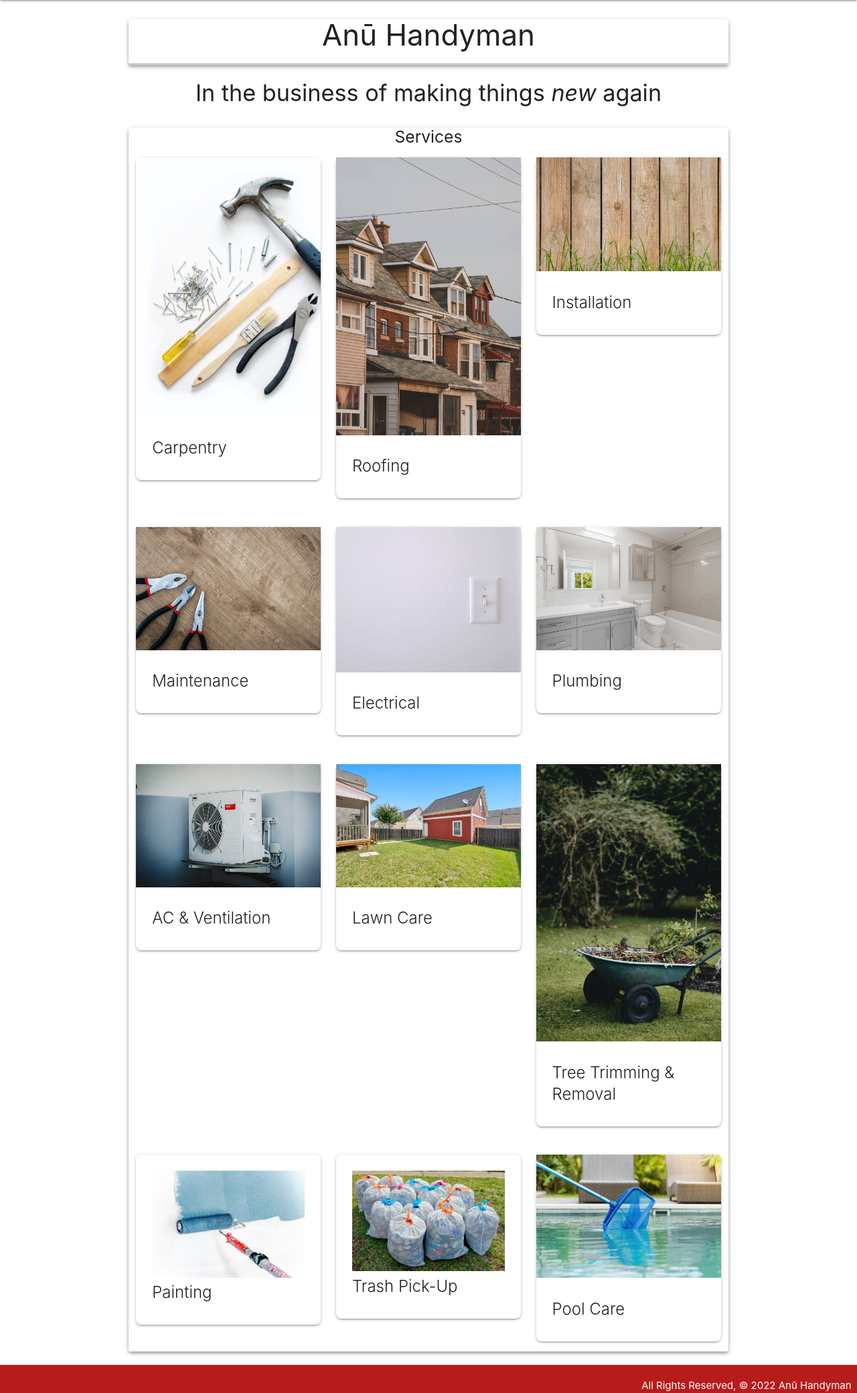
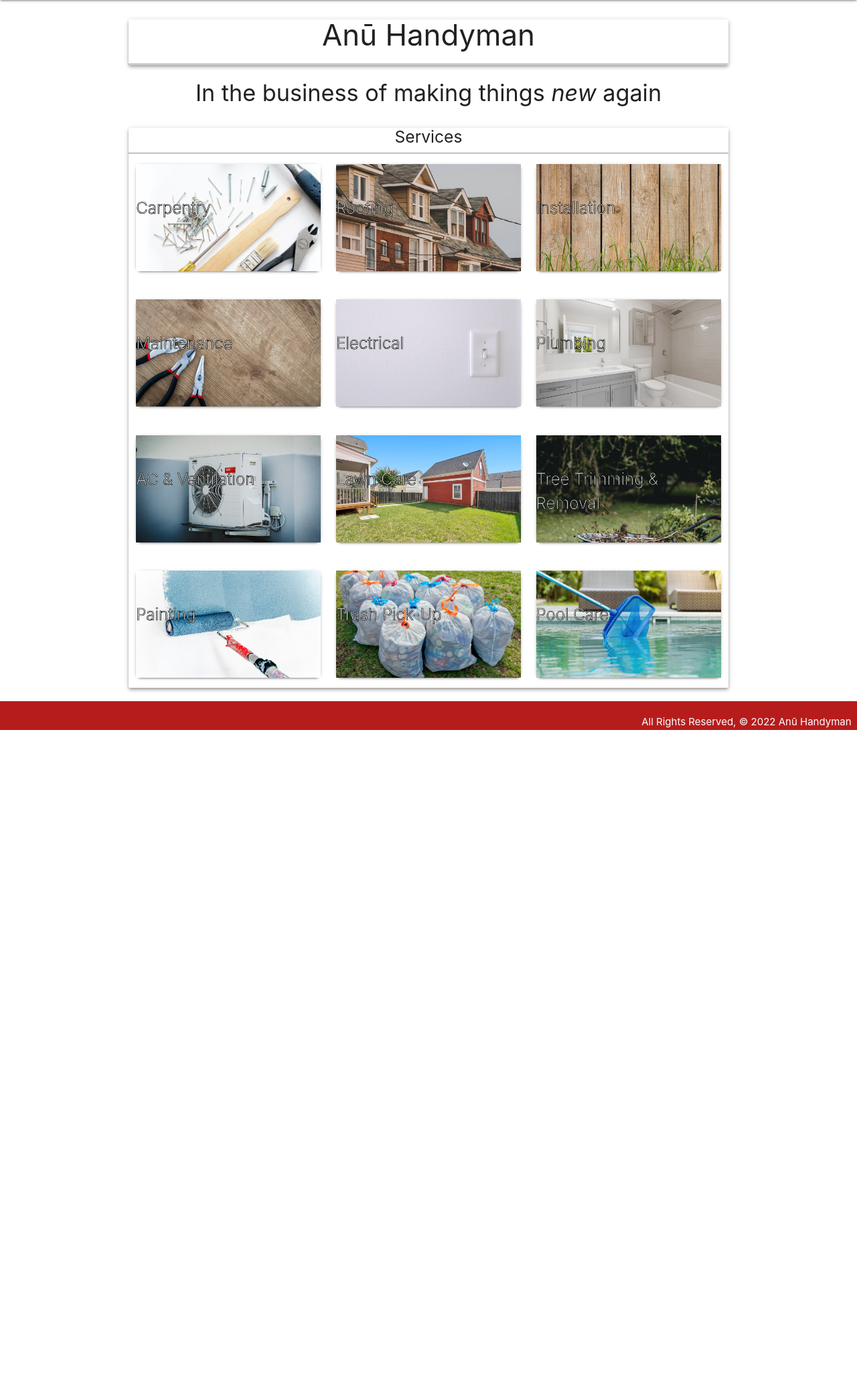
Before and after one commit to maikalangi/anu_handyman, a Django app: page / in a window 1280 px wide. Shown: the part 64-2144 px from the top of the page at 67% size. After the commit the page ends 1154 px from the top, so only its background shows below. Run offline with Django 4.2, Linux system fonts and the light colour scheme.

Commit message:
adds more styling

```diff
--- a/main_app/static/css/style.css
+++ b/main_app/static/css/style.css
@@ -13,12 +13,22 @@ main {
 }
 
 .card {
+  display: flex;
   border-radius: 8px;
+  height: 20vh;
 }
 
-.img {
+.responsive-img {
   width: 100%;
-  height: 5vh;
+}
+
+.card-title {
+  color: ;
+  position: absolute;
+  top: 30%;
+  -webkit-text-stroke-width: 0.7px;
+  -webkit-text-stroke-color: black;
+  text-shadow: 50px;
 }
 
 footer {
--- a/main_app/templates/home.html
+++ b/main_app/templates/home.html
@@ -14,6 +14,7 @@
 <div class="z-depth-2">
 
     <h5 class="center">Services</h5>
+    <hr />
     <div class="row">
         <div class="col s12 m4">
             <div class="card">
@@ -21,10 +22,9 @@
                     class="responsive-img"
                     src="{% static 'main_app/carpentry.jpg' %}"
                     alt="carpentry"
+                    style="object-fit: cover;"
                 >
-                <div class="card-content">
-                    <span class="card-title">Carpentry</span>
-                </div>
+                <span class="card-title white-text">Carpentry</span>
             </div>
         </div>
         <div class="col s12 m4">
@@ -33,10 +33,9 @@
                     class="responsive-img"
                     src="{% static 'main_app/roofing.avif' %}"
                     alt="carpentry"
+                    style="object-fit: cover;"
                 >
-                <div class="card-content">
-                    <span class="card-title">Roofing</span>
-                </div>
+                <span class="card-title white-text">Roofing</span>
             </div>
         </div>
         <div class="col s12 m4">
@@ -45,10 +44,9 @@
                     class="responsive-img"
                     src="{% static 'main_app/installation.avif' %}"
                     alt="carpentry"
+                    style="object-fit: cover;"
                 >
-                <div class="card-content">
-                    <span class="card-title">Installation</span>
-                </div>
+                <span class="card-title white-text">Installation</span>
             </div>
         </div>
     </div>
@@ -59,10 +57,9 @@
                     class="responsive-img"
                     src="{% static 'main_app/maintenance.avif' %}"
                     alt="carpentry"
+                    style="object-fit: cover;"
                 >
-                <div class="card-content">
-                    <span class="card-title">Maintenance</span>
-                </div>
+                <span class="card-title white-text">Maintenance</span>
             </div>
         </div>
         <div class="col s12 m4">
@@ -71,10 +68,9 @@
                     class="responsive-img"
                     src="{% static 'main_app/electrical.avif' %}"
                     alt="carpentry"
+                    style="object-fit: cover;"
                 >
-                <div class="card-content">
-                    <span class="card-title">Electrical</span>
-                </div>
+                <span class="card-title white-text">Electrical</span>
             </div>
         </div>
         <div class="col s12 m4">
@@ -83,10 +79,9 @@
                     class="responsive-img"
                     src="{% static 'main_app/plumbing.avif' %}"
                     alt="carpentry"
+                    style="object-fit: cover;"
                 >
-                <div class="card-content">
-                    <span class="card-title">Plumbing</span>
-                </div>
+                <span class="card-title white-text">Plumbing</span>
             </div>
         </div>
     </div>
@@ -97,10 +92,9 @@
                     class="responsive-img"
                     src="{% static 'main_app/ac&ventilation.avif' %}"
                     alt="carpentry"
+                    style="object-fit: cover;"
                 >
-                <div class="card-content">
-                    <span class="card-title">AC & Ventilation</span>
-                </div>
+                <span class="card-title white-text">AC & Ventilation</span>
             </div>
         </div>
         <div class="col s12 m4">
@@ -109,10 +103,9 @@
                     class="responsive-img"
                     src="{% static 'main_app/lawncare.avif' %}"
                     alt="carpentry"
+                    style="object-fit: cover;"
                 >
-                <div class="card-content">
-                    <span class="card-title">Lawn Care</span>
-                </div>
+                <span class="card-title white-text">Lawn Care</span>
             </div>
         </div>
         <div class="col s12 m4">
@@ -121,36 +114,33 @@
                     class="responsive-img"
                     src="{% static 'main_app/tree.avif' %}"
                     alt="carpentry"
+                    style="object-fit: cover;"
                 >
-                <div class="card-content">
-                    <span class="card-title">Tree Trimming & Removal</span>
-                </div>
+                <span class="card-title white-text">Tree Trimming & Removal</span>
             </div>
         </div>
     </div>
     <div class="row">
         <div class="col s12 m4">
             <div class="card">
-                <div class="card-content">
                 <img
                     class="responsive-img"
                     src="{% static 'main_app/painting.avif' %}"
                     alt="carpentry"
+                    style="object-fit: cover;"
                 >
-                    <span class="card-title">Painting</span>
-                </div>
+                <span class="card-title white-text">Painting</span>
             </div>
         </div>
         <div class="col s12 m4">
             <div class="card">
-                <div class="card-content">
                 <img
                     class="responsive-img"
                     src="{% static 'main_app/trash.jpeg' %}"
                     alt="carpentry"
+                    style="object-fit: cover;"
                 >
-                    <span class="card-title">Trash Pick-Up</span>
-                </div>
+                <span class="card-title white-text">Trash Pick-Up</span>
             </div>
         </div>
         <div class="col s12 m4">
@@ -159,10 +149,9 @@
                     class="responsive-img"
                     src="{% static 'main_app/pool.jpeg' %}"
                     alt="carpentry"
+                    style="object-fit: cover;"
                 >
-                <div class="card-content">
-                    <span class="card-title">Pool Care</span>
-                </div>
+                <span class="card-title white-text">Pool Care</span>
             </div>
         </div>
     </div>
```
Lines whose indentation alone changed are shown as unchanged.
